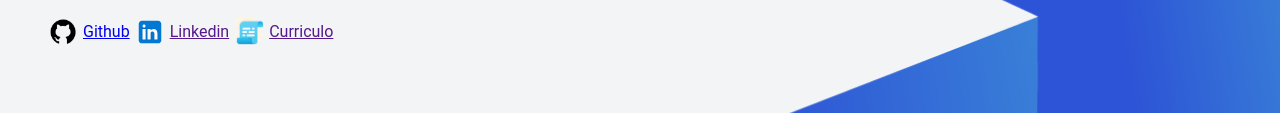
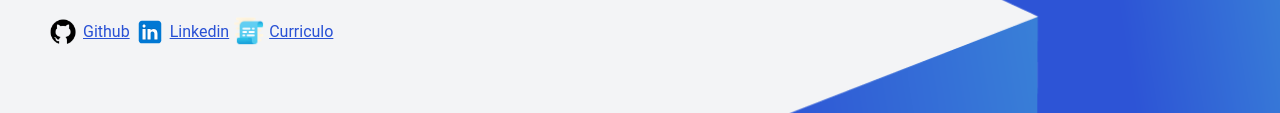
Before and after one commit to Edijosmen/challenge-OracleOne-Portafolio, a plain HTML site: page index.html in a window 1280 px wide. Shown: the part 486-599 px from the top of the page. Drawn offline with Linux system fonts and the light colour scheme; some packages are replaced by stand-ins of ours; a script that the page names is missing.

Commit message:
upadate-networkin

```diff
--- a/assets/styles/presentations.css
+++ b/assets/styles/presentations.css
@@ -67,7 +67,9 @@
     width: 30px;
     padding-right: 5px;
 }
-
+.redes_sociales__link{
+    color: #2951D5;
+}
 @media screen and (max-width:768px) {
     .descriptions{
         flex-direction: column;
--- a/index.html
+++ b/index.html
@@ -48,15 +48,15 @@
             <div class="redes_sociales">
                 <div class="redes_sociales__github">
                     <img src="/assets/img/icons/icons8-github-48.png" alt="incon-github">
-                    <a href="https://github.com/Edijosmen" target="_blank" >Github </a>
+                    <a class="redes_sociales__link" href="https://github.com/Edijosmen" target="_blank" >Github </a>
                 </div>
                 <div class="redes_sociales__linkedin">
                     <img src="/assets/img/icons/icons8-linkedin.svg" alt="incons-linkedin">
-                    <a href="">Linkedin </a>
+                    <a class="redes_sociales__link" href="https://www.linkedin.com/in/edinson-dev26/" target="_blank">Linkedin </a>
                 </div>
                 <div class="redes_sociales__cv">
                     <img src="/assets/img/icons/icons8-scroll-64.png" alt="incons-cv">
-                    <a href="">Curriculo </a>
+                    <a class="redes_sociales__link" href="/assets/pdf/200-curriculum-vitae-harvard.pdf" download >Curriculo </a>
                 </div>
             </div>
 
```
Also changed, not shown: 1 other file.
